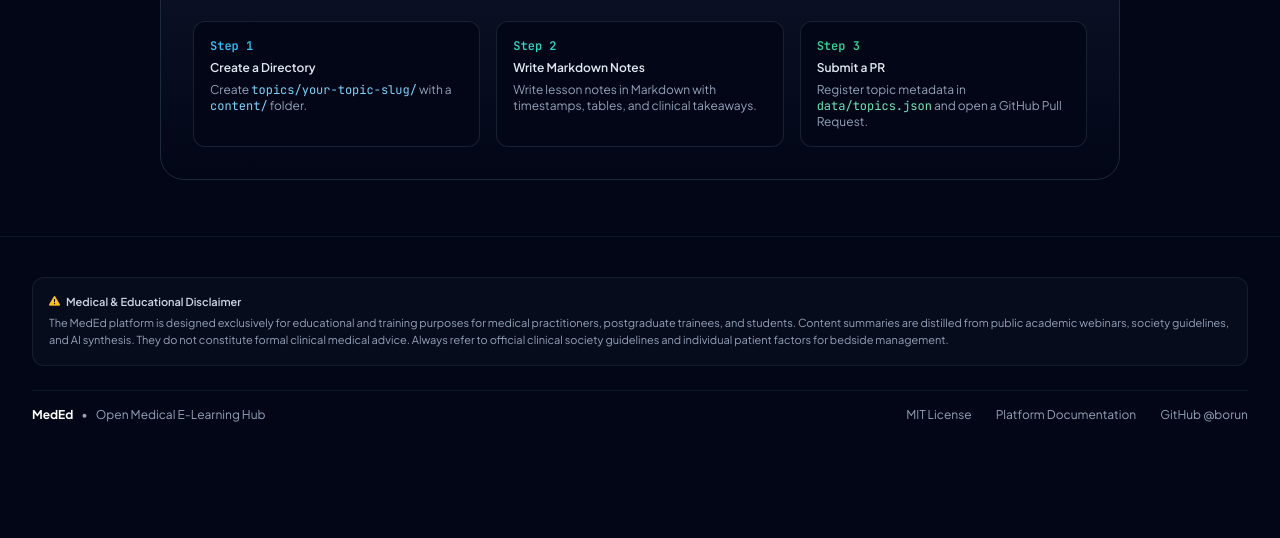
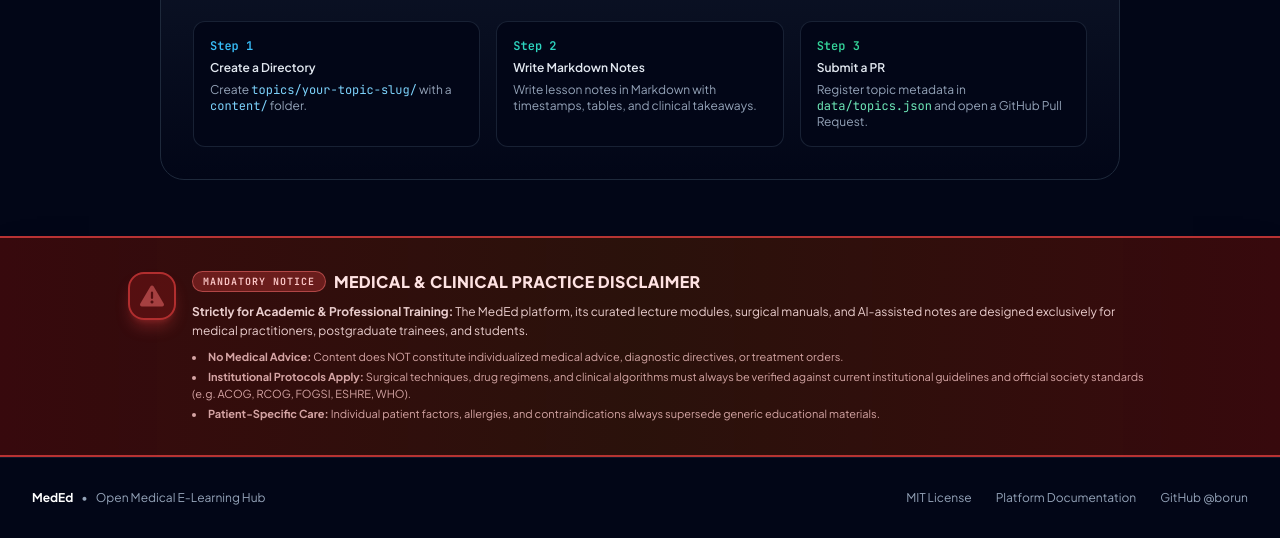
Before and after one commit to borun/fogsi-infertility-masterclass-2025, a plain HTML site: page index.html in a window 1280 px wide. Shown: the part 2873-3411 px from the top of the page. Before the commit the page ends 3336 px from the top, so only its background shows below. Drawn offline with nearby package versions, Linux system fonts and the light colour scheme.

Commit message:
docs: elevate Medical & Clinical Practice Disclaimer into prominent high-visibility warning banner

```diff
--- a/index.html
+++ b/index.html
@@ -292,21 +292,33 @@
     </div>
   </section>
 
-  <!-- ==================== MEDICAL DISCLAIMER & FOOTER ==================== -->
-  <footer class="border-t border-slate-900 bg-slate-950 py-10 text-xs text-slate-500">
-    <div class="max-w-7xl mx-auto px-4 sm:px-6 lg:px-8 space-y-6">
+  <!-- ==================== SERIOUS MEDICAL & CLINICAL DISCLAIMER ==================== -->
+  <section class="bg-gradient-to-r from-red-950/80 via-amber-950/60 to-red-950/80 border-t-2 border-b-2 border-red-500/70 py-8 px-4 sm:px-6 lg:px-8 shadow-2xl">
+    <div class="max-w-5xl mx-auto flex flex-col md:flex-row items-start gap-4">
+      <div class="h-12 w-12 rounded-2xl bg-red-600/20 border-2 border-red-500/60 flex items-center justify-center text-red-400 text-2xl shrink-0 shadow-lg shadow-red-500/30 mt-0.5">
+        <i class="fa-solid fa-triangle-exclamation animate-pulse"></i>
+      </div>
+      <div class="space-y-2 flex-1">
+        <div class="flex flex-wrap items-center gap-2">
+          <span class="text-[10px] font-mono font-extrabold uppercase tracking-widest px-2.5 py-0.5 rounded-full bg-red-500/30 text-red-200 border border-red-400/50">Mandatory Notice</span>
+          <h3 class="text-sm sm:text-base font-extrabold uppercase tracking-wide text-red-100">Medical & Clinical Practice Disclaimer</h3>
+        </div>
+        <p class="text-xs text-red-100/90 leading-relaxed">
+          <strong>Strictly for Academic & Professional Training:</strong> The MedEd platform, its curated lecture modules, surgical manuals, and AI-assisted notes are designed exclusively for medical practitioners, postgraduate trainees, and students.
+        </p>
+        <ul class="text-[11px] text-red-200/80 space-y-1 list-disc list-inside">
+          <li><strong>No Medical Advice:</strong> Content does NOT constitute individualized medical advice, diagnostic directives, or treatment orders.</li>
+          <li><strong>Institutional Protocols Apply:</strong> Surgical techniques, drug regimens, and clinical algorithms must always be verified against current institutional guidelines and official society standards (e.g. ACOG, RCOG, FOGSI, ESHRE, WHO).</li>
+          <li><strong>Patient-Specific Care:</strong> Individual patient factors, allergies, and contraindications always supersede generic educational materials.</li>
+        </ul>
+      </div>
+    </div>
+  </section>
 
-      <!-- Medical Disclaimer Box -->
-      <div class="p-4 rounded-xl bg-slate-900/40 border border-slate-800/60 text-[11px] text-slate-400 space-y-1">
-        <p class="font-semibold text-slate-300 flex items-center gap-1.5">
-          <i class="fa-solid fa-triangle-exclamation text-amber-400"></i> Medical & Educational Disclaimer
-        </p>
-        <p class="leading-relaxed">
-          The MedEd platform is designed exclusively for educational and training purposes for medical practitioners, postgraduate trainees, and students. Content summaries are distilled from public academic webinars, society guidelines, and AI synthesis. They do not constitute formal clinical medical advice. Always refer to official clinical society guidelines and individual patient factors for bedside management.
-        </p>
-      </div>
-
-      <div class="flex flex-col sm:flex-row items-center justify-between gap-4 pt-4 border-t border-slate-900">
+  <!-- ==================== FOOTER ==================== -->
+  <footer class="border-t border-slate-900 bg-slate-950 py-8 text-xs text-slate-500">
+    <div class="max-w-7xl mx-auto px-4 sm:px-6 lg:px-8">
+      <div class="flex flex-col sm:flex-row items-center justify-between gap-4">
         <div class="flex items-center space-x-2 text-slate-400">
           <span class="font-bold text-white">MedEd</span>
           <span>•</span>
@@ -318,7 +330,6 @@
           <a href="https://github.com/borun" target="_blank" class="hover:text-sky-400 transition">GitHub @borun</a>
         </div>
       </div>
-
     </div>
   </footer>
 
```
Also changed, not shown: topics/fogsi-infertility-masterclass/index.html (+19 -1 lines), topics/total-abdominal-hysterectomy/index.html (+20 -1 lines), README.md.
